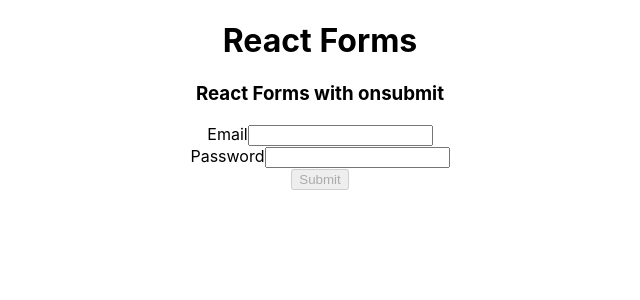
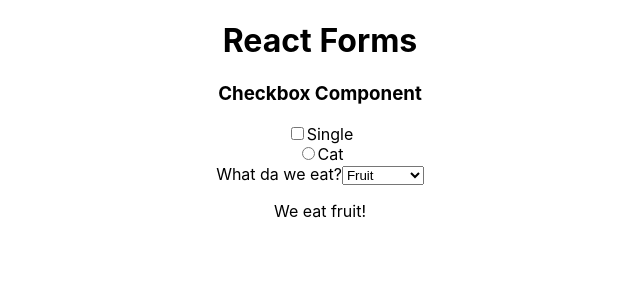
Before and after one commit to GeorgiNedyalkov/Forms-React, a React (Create React App) app: page / in a window 1280 px wide. Shown: the top 300 px of the page, without its empty margins (320-960 px from the left). Built offline with nearby package versions, Linux system fonts and the light colour scheme.

Commit message:
Create radio button, checkbox and dropdown reusable components

```diff
--- a/src/App.js
+++ b/src/App.js
@@ -4,19 +4,62 @@ import { Calculator } from "./components/Calculator"
 import { UncontrolledLoginForm } from "./components/UncontrolledLoginForm"
 import { ControlledLoginForm } from "./components/ControlledLoginForm"
 import { FormObject } from "./components/FormObject"
+import CheckBox from "./components/Checkbox"
+import RadioButton from "./components/RadioButton"
 
 function App() {
+  const options = [
+    { label: "Fruit", value: "fruit" },
+    { label: "Vegetable", value: "vegetable" },
+    { label: "Meat", value: "meat" },
+  ]
+
+  const [checked, setChecked] = useState(false)
+  const [value, setValue] = useState(false)
+  const [optionValue, setOptionValue] = useState("fruit")
+
+  const handleOptionChange = (event) => {
+    setOptionValue(event.target.value)
+  }
+
+  const handleValueChange = () => {
+    setValue(!value)
+  }
+
+  const handleChange = () => {
+    setChecked(!checked)
+  }
+
   return (
     <div className="App">
       <h1>React Forms</h1>
 
-      <h3>React Forms with onsubmit</h3>
-      {/* <UncontrolledLoginForm /> */}
-      {/* <Calculator /> */}
-      {/* <ControlledLoginForm /> */}
-      <FormObject />
+      <CheckBox label="Single" checked={checked} onChange={handleChange} />
+      <RadioButton label="Cat" value={value} onChange={handleValueChange} />
+
+      <Dropdown
+        label="What da we eat?"
+        value={optionValue}
+        options={options}
+        onChange={handleOptionChange}
+      />
+
+      <p>We eat {optionValue}! </p>
     </div>
   )
 }
 
+const Dropdown = ({ label, value, options, onChange }) => {
+  return (
+    <label>
+      {label}
+      <select value={value} onChange={onChange}>
+        {options.map((option) => (
+          <option value={option.value}>{option.label}</option>
+        ))}
+      </select>
+    </label>
+  )
+}
+
 export default App
--- /dev/null
+++ b/src/components/Checkbox.js
@@ -0,0 +1,13 @@
+const CheckBox = ({ label, value, onChange }) => {
+  return (
+    <div>
+      <h3>Checkbox Component</h3>
+      <label>
+        <input type="checkbox" value={value} onChange={onChange} />
+        {label}
+      </label>
+    </div>
+  )
+}
+
+export default CheckBox
--- /dev/null
+++ b/src/components/RadioButton.js
@@ -0,0 +1,14 @@
+import React, { useState } from "react"
+
+const RadioButton = ({ label, value, handleChange }) => {
+  return (
+    <div>
+      <label>
+        <input type="radio" value={value} onChange={handleChange} />
+        {label}
+      </label>
+    </div>
+  )
+}
+
+export default RadioButton
```
Also changed, not shown: src/components/RadioCheckbox.js (deleted, +0 -7 lines).
